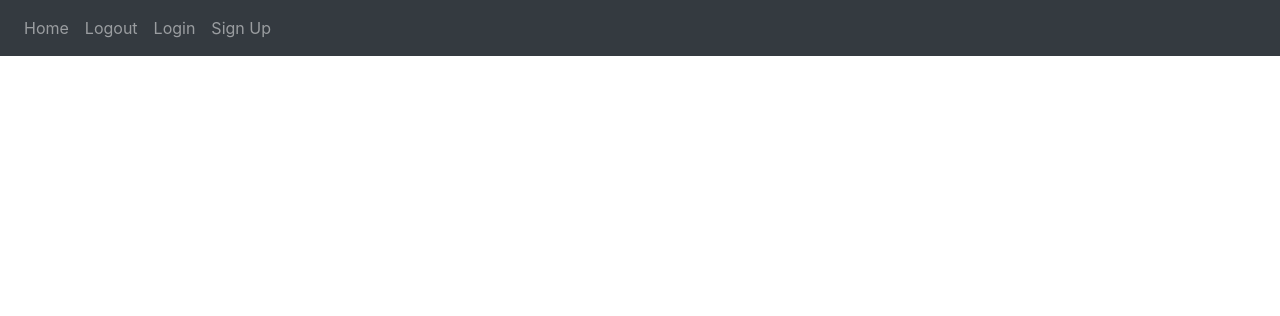
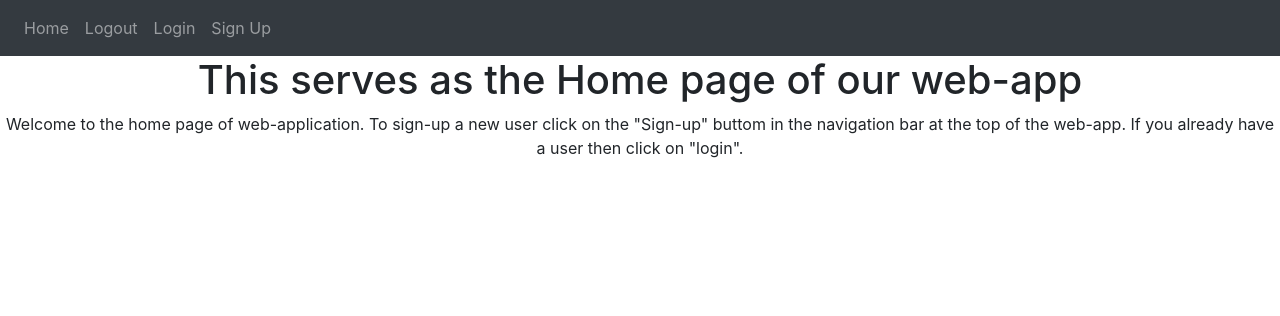
Before and after one commit to emiloerum/DIS_GroupProject, a Flask app: page / in a window 1280 px wide. Shown: the top 316 px of the page. Run offline with Flask 3, Linux system fonts and the light colour scheme; some libraries are stand-ins or nearby versions.

Commit message:
dont know what ive added

```diff
--- /dev/null
+++ b/DIS_bankProject/bank/static/main.css
@@ -0,0 +1,7 @@
+.home-header{
+    text-align: center;
+}
+
+.home-div{
+    text-align: center;
+}
--- a/DIS_bankProject/bank/templates/base.html
+++ b/DIS_bankProject/bank/templates/base.html
@@ -4,6 +4,7 @@
     <!-- Required meta tags -->
     <meta charset="utf-8">
     <meta name="viewport" content="width=device-width, initial-scale=1, shrink-to-fit=no">
+
     <!-- link to main.css -->
     <link rel="stylesheet" href="{{ url_for('static', filename='main.css') }}">
 
@@ -15,8 +16,6 @@
   <body>
     {% include 'navbar.html' %}
 
-
-
     {% block content %}{% endblock %}
     <!-- Optional JavaScript -->
     <!-- jQuery first, then Popper.js, then Bootstrap JS -->
--- a/DIS_bankProject/bank/templates/home.html
+++ b/DIS_bankProject/bank/templates/home.html
@@ -2,8 +2,8 @@
 {% block title %}Home{% endblock %}
 
 {% block content %}
-    <h1>This serves as the Home page of our web-app</h1>
-    <div>
+    <h1 class="home-header">This serves as the Home page of our web-app</h1>
+    <div class = "home-div">
         Welcome to the home page of web-application. To sign-up a new user click on the
         "Sign-up" buttom in the navigation bar at the top of the web-app. If you already have a
         user then click on "login".
--- a/DIS_bankProject/bank/views.py
+++ b/DIS_bankProject/bank/views.py
@@ -4,10 +4,7 @@ from flask import Blueprint, render_template
 views = Blueprint('views', __name__)
 
 
+
 @views.route('/')
-def base():
-    return render_template("base.html")
-
-@views.route('/home')
 def home():
     return render_template("home.html")
```
